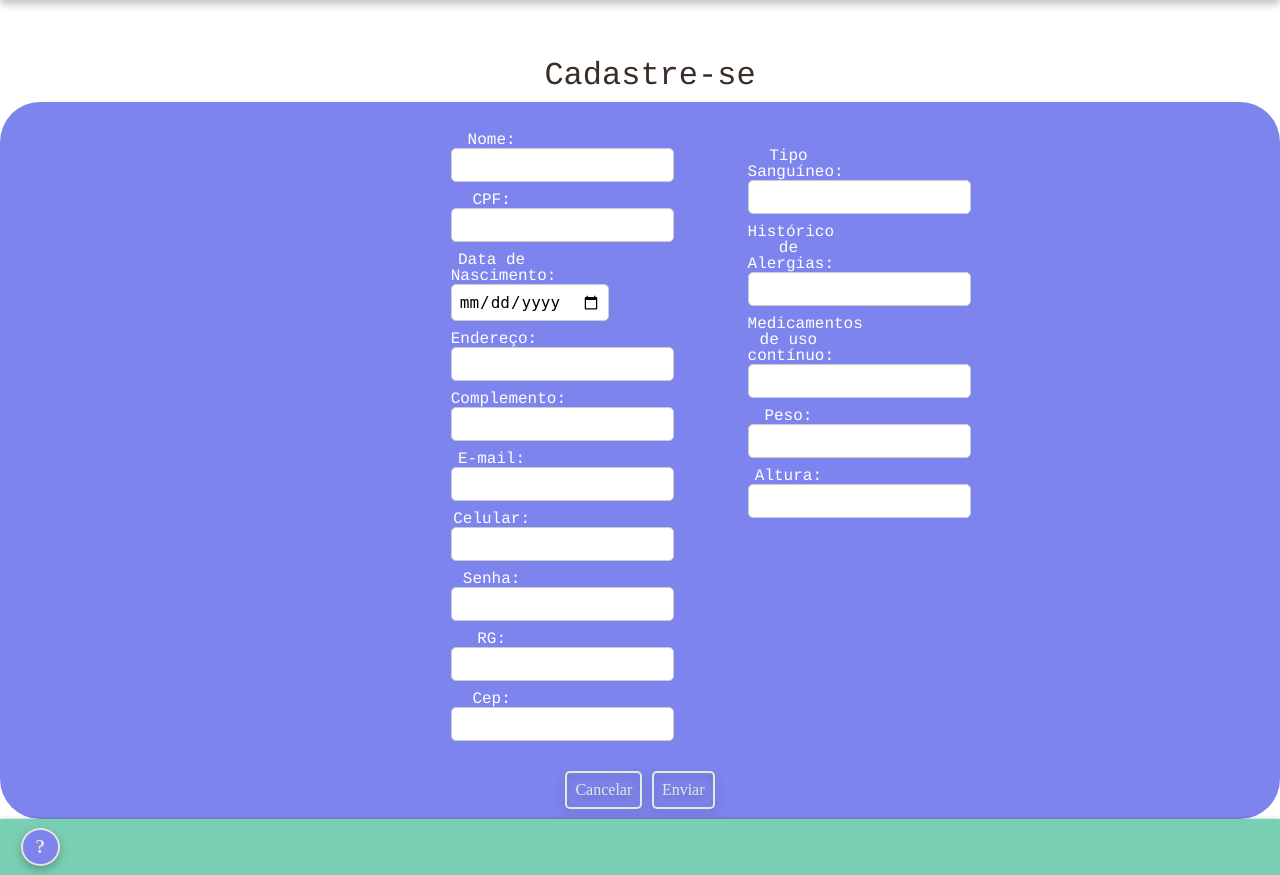
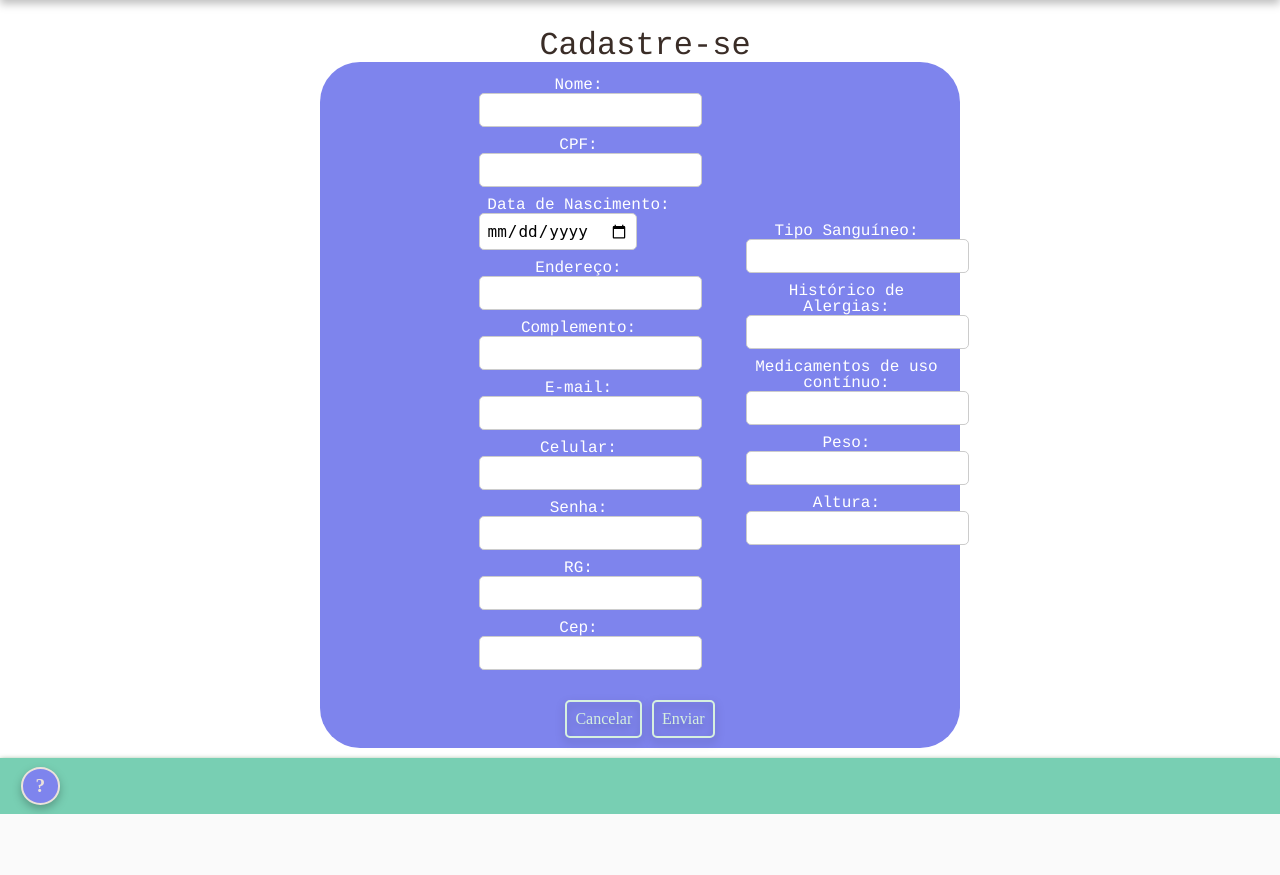
Before and after one commit to igorfwds/Jupiter_project, a Django app: page /cadastrar/ in a window 1280 px wide. Shown: the part 64-939 px from the top of the page. After the commit the page ends 878 px from the top, so only its background shows below. Run offline with Django 4.2, Linux system fonts and the light colour scheme; parts of the project's set-up code (start-up, migrations or seed data) failed here and were passed over.

Commit message:
alteração no estilo do form de cadastro

```diff
--- a/Jupiter_app/static/Jupiter_app/forms_tables.css
+++ b/Jupiter_app/static/Jupiter_app/forms_tables.css
@@ -3,7 +3,7 @@
 .cadastro_forms {
     text-align: center;
     font-family:'Copperplate Gothic Light', Courier, monospace;
-    padding-top: 20px;
+    padding-top: 5px;
     margin: 0 auto;
     background-color: #7E84ED;
     display: flex;
@@ -27,7 +27,7 @@
     width: 48%; /* Define a largura da coluna esquerda */
     float: left; /* Alinha a coluna à esquerda */
     box-sizing: border-box; /* Mantém a largura real após adicionar o padding */
-    padding: 20px;
+    padding: 10px;
     padding-left: 5%;
     padding: 10px 100px 10px 0;
 
@@ -38,6 +38,7 @@
     float: right; /* Alinha a coluna à direita */
     box-sizing: border-box; /* Mantém a largura real após adicionar o padding */
     padding: 10px 0 10px 100px;
+    margin-top: 130px;
 }
 
 
@@ -55,6 +56,7 @@ label {
     margin-bottom: 5px; /* define a margem inferior da label */
     font-size: 16px; /* define o tamanho da fonte da label */
     color: #ffffff; /* define a cor do texto da label */
+    width: 200px;
 
 }
 
--- a/Jupiter_app/static/Jupiter_app/sections.css
+++ b/Jupiter_app/static/Jupiter_app/sections.css
@@ -30,7 +30,10 @@
     align-items: center;
     justify-content: center;
     background-color: #7E84ED;
-    width: 100%;
+    width: 50%;
+    margin-left: auto;
+    margin-right: auto;
+    margin-bottom: 10px;
     border-radius: 40px;
 }
 
--- a/Jupiter_app/static/Jupiter_app/texts.css
+++ b/Jupiter_app/static/Jupiter_app/texts.css
@@ -16,10 +16,10 @@
 }
 
 .forms_title{
-    margin-top: 50px;
+    margin-top: 30px;
     width: 100%;
     font-size: xx-large;
     font-family:'Copperplate Gothic Light', Courier, monospace;
     color: #3A2D27;
-    padding: 10px 10px 10px 10px;
+    padding: 0 5px 0 5px;
 }
```
